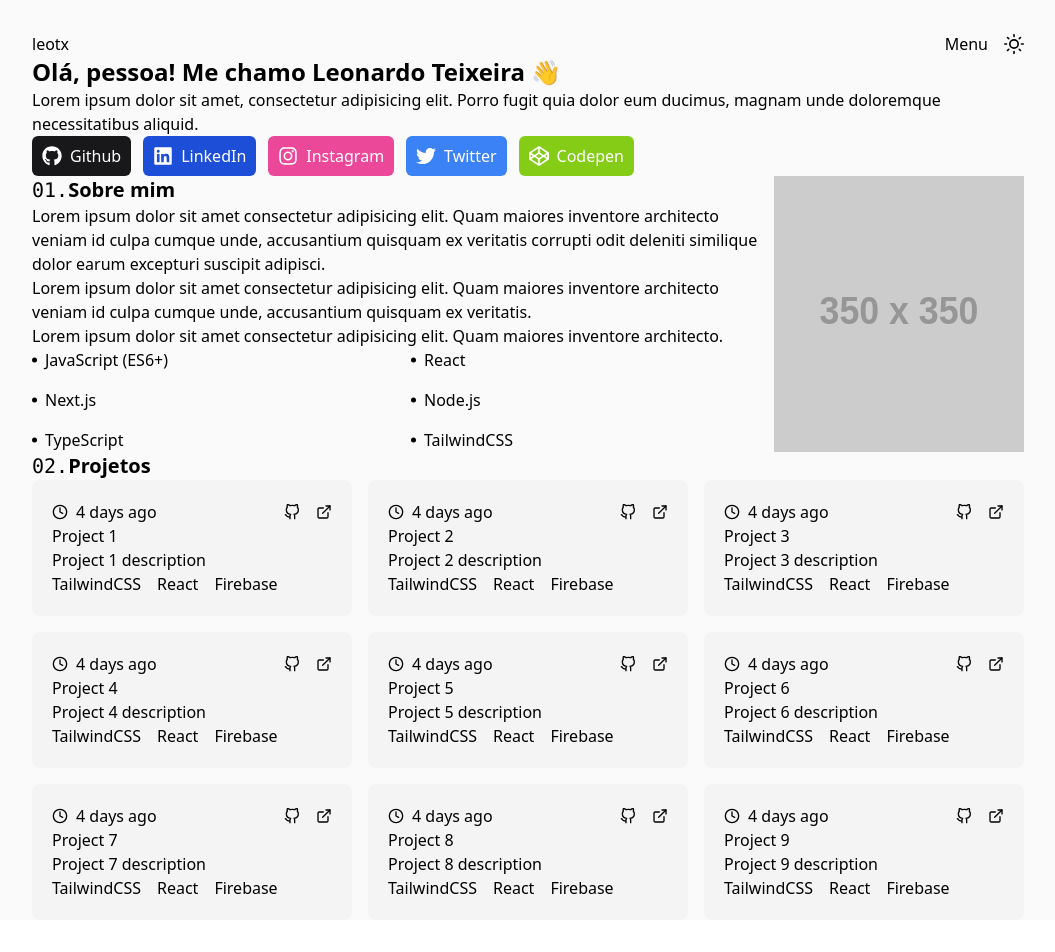
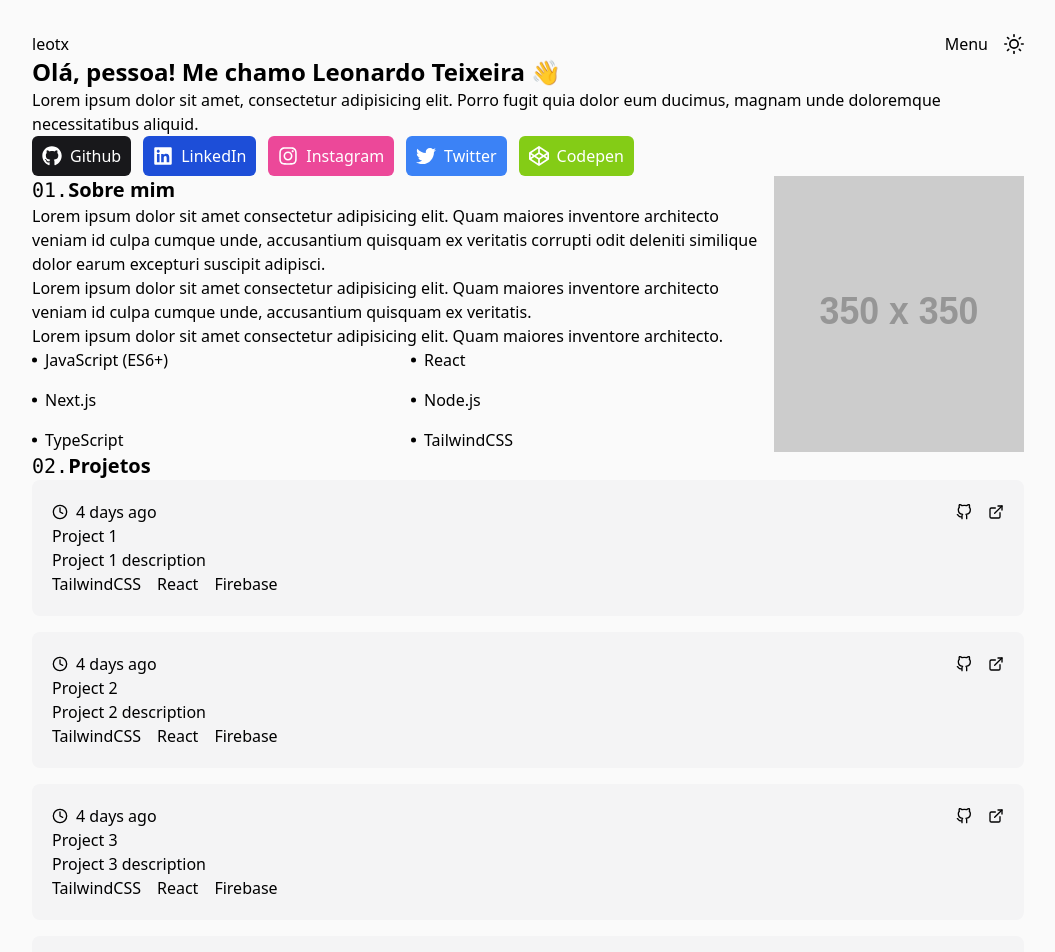
Before and after one commit to leottx/leotx-site, a Next.js app: page / in a window 1280 px wide. Shown: the top 952 px of the page, without its empty margins (112-1167 px from the left). Before the commit the page ends 920 px from the top, so only its background shows below. Built offline with nearby package versions, Linux system fonts and the light colour scheme.

Commit message:
fix: altera uma classe customizada que teve o nome alterado

```diff
--- a/src/components/Projects.js
+++ b/src/components/Projects.js
@@ -74,7 +74,7 @@ export default function Projects() {
         <span className="font-mono">02.</span>
         <span className="font-bold">Projetos</span>
       </h2>
-      <ul className="grid grid-cols-autofill gap-4">
+      <ul className="grid grid-cols-fillthree gap-4">
         {projects.map((project) => (
           <li key={project.title} className="bg-zinc-100 p-5 rounded-lg">
             <header className="flex justify-between gap-4 items-center">
```
